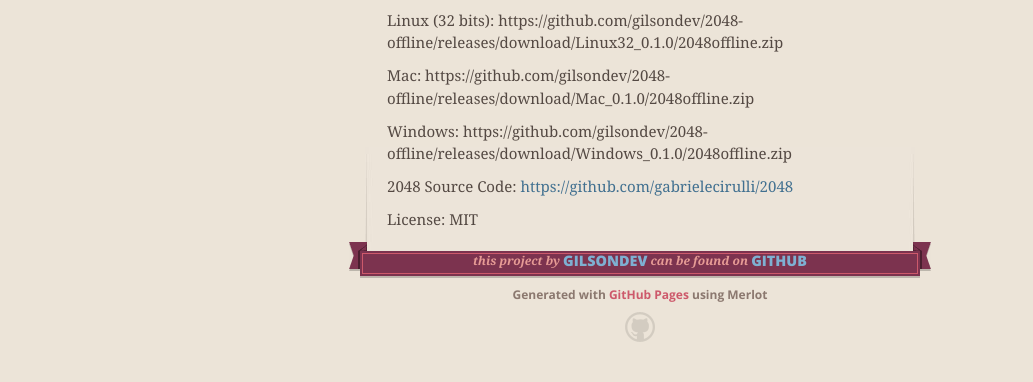
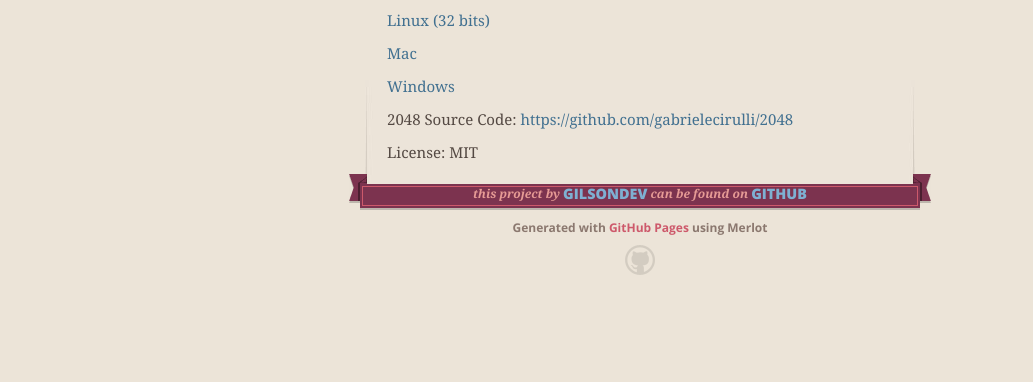
Before and after one commit to imclab/2048-offline, a plain HTML site: page index.html in a window 1280 px wide. Shown: the part 698-1080 px from the top of the page, without its empty margins (0-1033 px from the left). After the commit the page ends 1013 px from the top, so only its background shows below. Drawn offline with nearby package versions, Linux system fonts and the light colour scheme.

Commit message:
Update index.html

```diff
--- a/index.html
+++ b/index.html
@@ -54,9 +54,9 @@
 <p><img src="http://i.imgur.com/5V4MtH3.png" alt="Screenshot"></p>
 
 <h3>Downloads</h3>
-<p>Linux (32 bits): https://github.com/gilsondev/2048-offline/releases/download/Linux32_0.1.0/2048offline.zip</p>
-<p>Mac: https://github.com/gilsondev/2048-offline/releases/download/Mac_0.1.0/2048offline.zip</p>
-<p>Windows: https://github.com/gilsondev/2048-offline/releases/download/Windows_0.1.0/2048offline.zip</p>
+<p><a href="https://github.com/gilsondev/2048-offline/releases/download/Linux32_0.1.0/2048offline.zip">Linux (32 bits)</a></p>
+<p><a href="https://github.com/gilsondev/2048-offline/releases/download/Mac_0.1.0/2048offline.zip">Mac</a></p>
+<p><a href="https://github.com/gilsondev/2048-offline/releases/download/Windows_0.1.0/2048offline.zip">Windows</a></p>
 
 <p>2048 Source Code: <a href="https://github.com/gabrielecirulli/2048">https://github.com/gabrielecirulli/2048</a></p>
 
```
